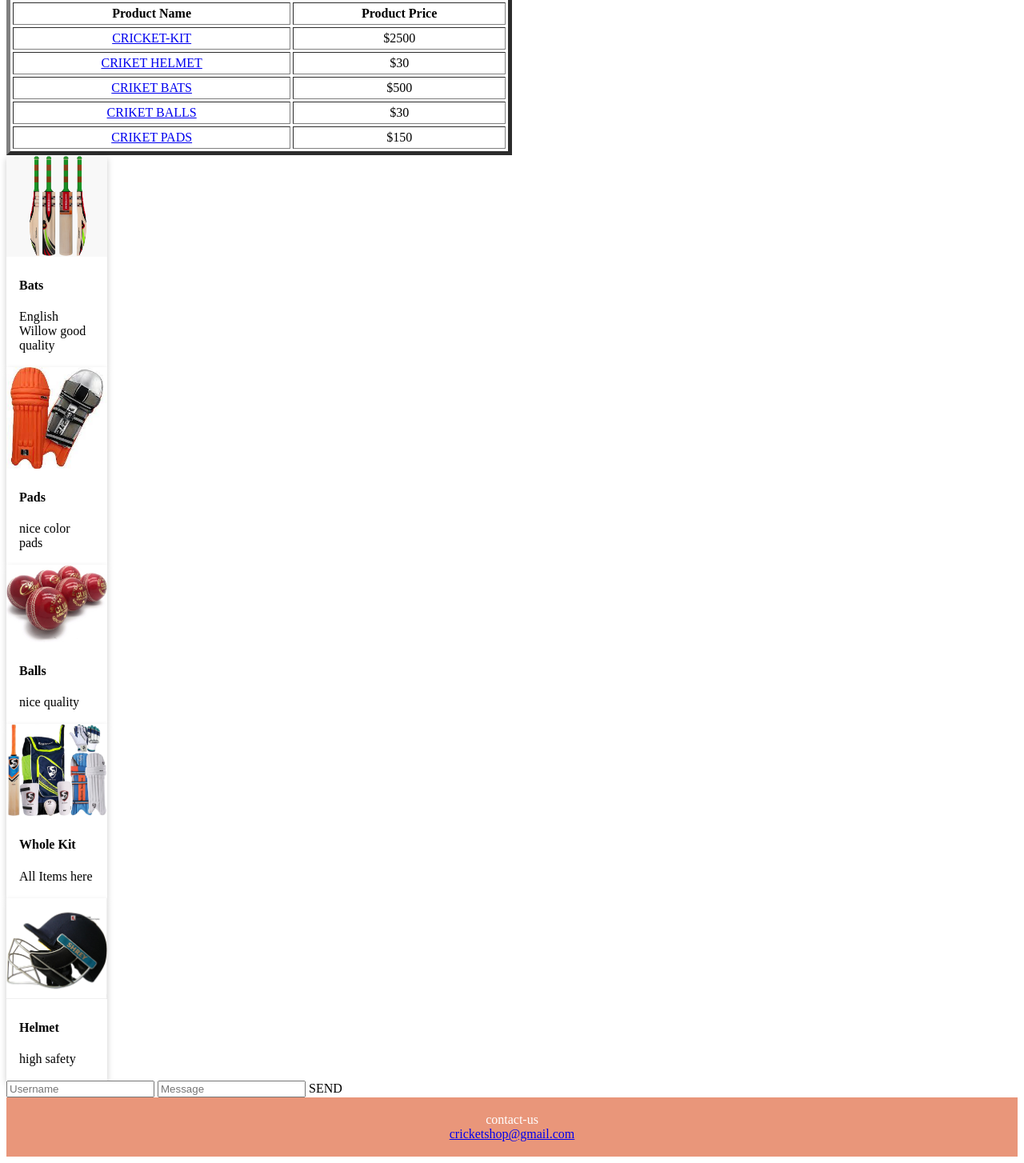
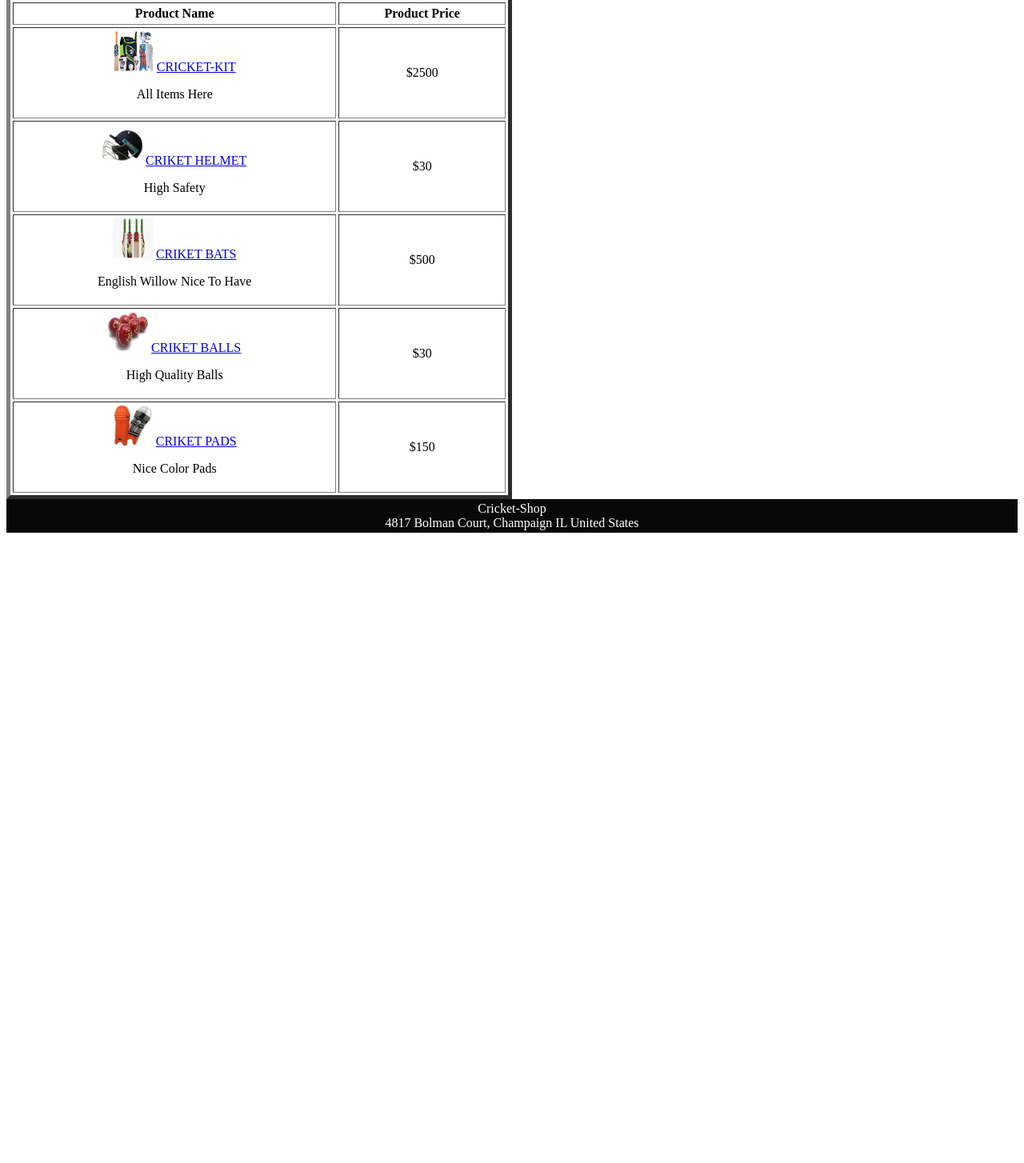
Before and after one commit to vijaykumarvemana/Strive-Homework-M1D6, a plain HTML site: page index.html in a window 1280 px wide. Shown: the part 204-1658 px from the top of the page at 80% size. After the commit the page ends 878 px from the top, so only its background shows below. Drawn offline with Linux system fonts and the light colour scheme.

Commit message:
adding JS

```diff
--- a/index.html
+++ b/index.html
@@ -7,6 +7,11 @@
     <title>Document</title>
 
     <style>
+        .container-for-all{
+            display: flex;
+            justify-content: flex-start;
+            align-items: center;
+        }
         .card {
           box-shadow: 0 4px 8px 0 rgba(0,0,0,0.2);
           transition: 0.3s;
@@ -23,8 +28,11 @@
         footer {
          text-align: center;
          padding: 3px;
-         background-color: DarkSalmon;
+         background-color: rgb(8, 8, 8);
          color: white;
+        }
+        .add-font{
+          font-size: 30px;
         }
     </style>
 <head>
@@ -32,9 +40,11 @@
  <!--Add an h1 tag with the name of your shop-->
  <button type="button" onclick="changeBackGround()">Set background color</button>
  <button type="button" onclick="changeHeader()">change Header</button>
+ <button type="button" onclick="footerFake()">change address</button>
+ <button type="button" onclick="addClassToLinks()">change link font size</button>
 
 
-    <h1 id="h1-tag">Cricket-Shop</h1>
+    <h1>Cricket-Shop</h1>
     <TABLE BORDER="5"    WIDTH="50%"   CELLPADDING="4" CELLSPACING="3">
         <TR>
            <TH COLSPAN="2"><BR><H3>PRODUCTS TABLE</H3>
@@ -45,88 +55,56 @@
            <TH>Product Price</TH>
         </TR>
         <TR ALIGN="CENTER">
-           <TD><a href="https://www.amazon.com">CRICKET-KIT</a></TD>
+           <TD><img src="kit.jpg" style="width: 50px;height: 50px;" />
+            <a href="https://www.amazon.com" >CRICKET-KIT</a><p>All Items Here </p></TD>
            <TD>$2500</TD>
         </TR>
         <TR ALIGN="CENTER">
-            <TD><a href="https://www.amazon.com">CRIKET HELMET</a></TD>
+            <TD><img src="helmet.jpg" style="width: 50px;height: 50px;" />
+              <a href="https://www.amazon.com">CRIKET HELMET</a><p>High Safety</p> </TD>
             <TD>$30</TD>
          </TR>
          <TR ALIGN="CENTER">
-            <TD><a href="https://www.amazon.com">CRIKET BATS</a></TD>
+            <TD><img src="bats.jpg" style="width: 50px;height: 50px;" />
+              <a href="https://www.amazon.com">CRIKET BATS</a><p>English Willow Nice To Have</p></TD>
             <TD>$500</TD>
          </TR><TR ALIGN="CENTER">
-            <TD><a href="https://www.amazon.com">CRIKET BALLS</a></TD>
+            <TD><img src="balls.jpg" style="width: 50px;height: 50px;" />
+              <a href="https://www.amazon.com">CRIKET BALLS</a><p>High Quality Balls</p> </TD>
             <TD>$30</TD>
          </TR><TR ALIGN="CENTER">
-            <TD><a href="https://www.amazon.com">CRIKET PADS</a></TD>
+            <TD><img src="pads.jpg" style="width: 50px;height: 50px;" />
+              <a href="https://www.amazon.com">CRIKET PADS</a> <p>Nice Color Pads</p></TD>
             <TD>$150</TD>
          </TR>
      </TABLE>
-  <div class="card">
-  <img src="bats.jpg" alt="Avatar" style="width:100%">
-  <div class="container">
-    <h4><b>Bats</b></h4>
-    <p>English Willow good quality</p>
-  </div>
-</div>
-<div class="card">
-    <img src="pads.jpg" alt="Avatar" style="width:100%">
-    <div class="container">
-      <h4><b>Pads</b></h4>
-      <p>nice color pads</p>
-    </div>
-  </div>
-  <div class="card">
-    <img src="balls.jpg" alt="Avatar" style="width:100%">
-    <div class="container">
-      <h4><b>Balls</b></h4>
-      <p>nice quality</p>
-    </div>
-  </div>
-  <div class="card">
-    <img src="kit.jpg" alt="Avatar" style="width:100%">
-    <div class="container">
-      <h4><b>Whole Kit</b></h4>
-      <p>All Items here </p>
-    </div>
-  </div>
-  <div class="card">
-    <img src="helmet.jpg" alt="Avatar" style="width:100%">
-    <div class="container">
-      <h4><b>Helmet</b></h4>
-      <p>high safety</p>
-    </div>
-  </div>
-  <div>
-    <form id="new-user">
-        <input type="text" name="username" placeholder="Username" />
-        <input type="text" name="message" placeholder="Message" />
-        <a id="send" class="btn btn-primary">SEND</a>
-    </form>
-  </div>
-  <footer class = "foo">
-    <p>contact-us<br>
-    <a href="cricketshop@gmail.com">cricketshop@gmail.com</a></p>
+
+  <footer>
+    <div>Cricket-Shop</div>
+    <div>4817 Bolman Court, Champaign IL United States</div>
   </footer>
 
   <script>
+
       const changeHeader = function () {
-        let myHeading = document.getElementById('h1-tag')
-        myHeading.innerText = "hi this is cricket shop"
-    }
+          let myHeading = document.querySelector('h1')
+          myHeading.innerText = "Hi this is Cricket Shop"
+      }
 
-    const changeBackGround = function(){
-        document.body.style.backgroundColor = "blue";
+      const changeBackGround = function(){
+        document.body.style.backgroundColor = "blue"
       }
-      const footer = function(){
-          let foot = document.querySelector('.footer a ')
-          foot.innerText = "fake@gmail.com"
+
+      const footerFake = function(){
+          let footer = document.querySelector('footer > div:nth-child(2)')
+          footer.innerText = "###fake address:4817 Bolman Court, Champaign IL United States###"
       }
-         const addClass = function () {
-            let add = document.getElementsByTagName("a");
-            add.className += "addCSS"
+      const addClassToLinks = function() {
+        let allLinks = document.querySelectorAll("a")
+        for(let link of allLinks){
+          link.classList.add("add-font")
         }
+      }
 
   </script>
 
```
